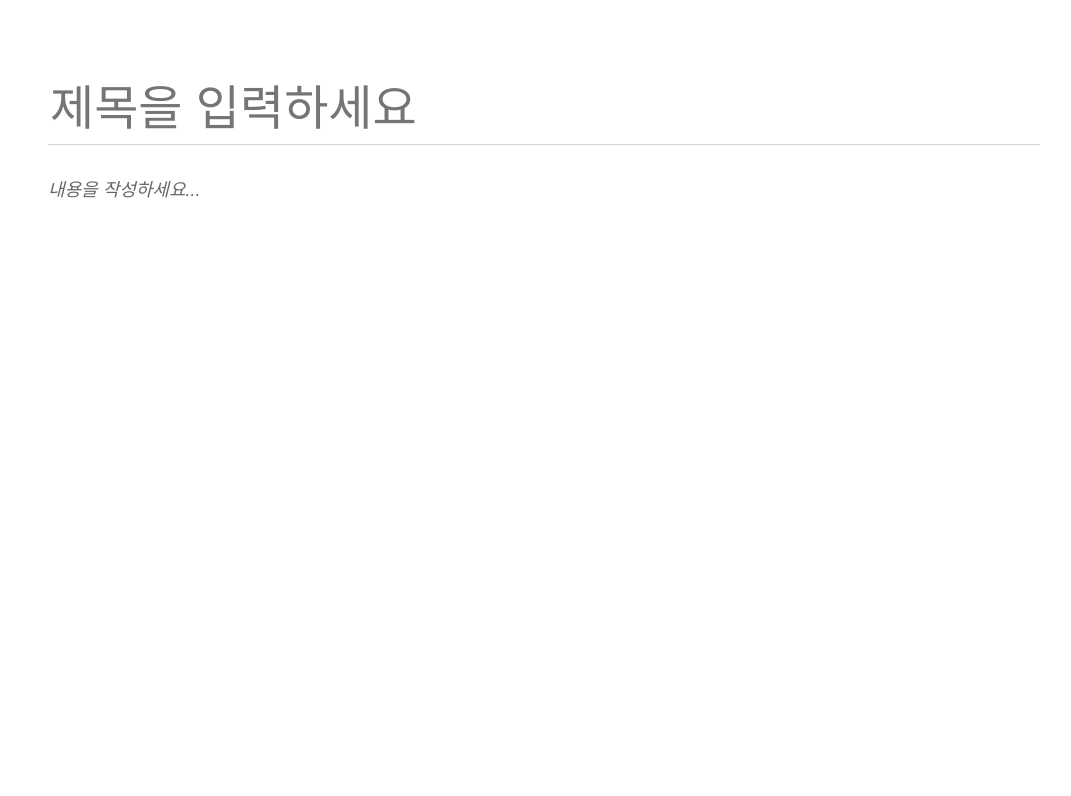
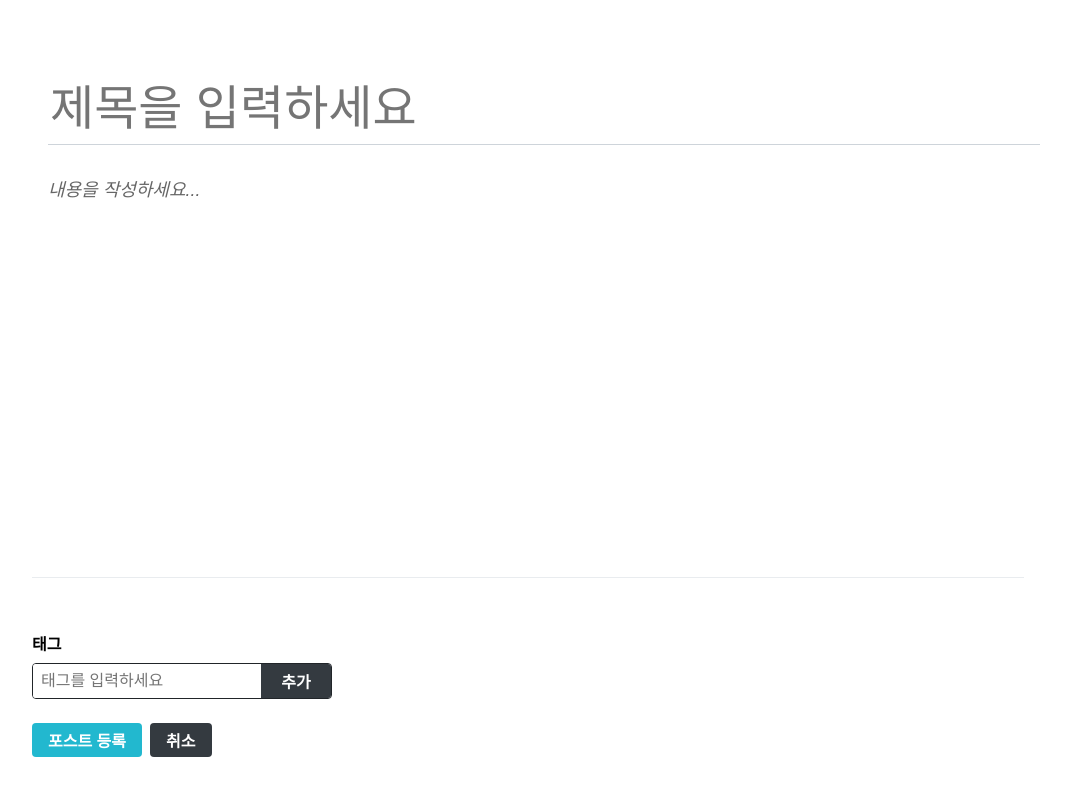
Before and after one commit to dtc03003/blog, a React (Create React App) app in the folder blog-frontend/: page /write in a window 1280 px wide. Shown: the top 796 px of the page, without its empty margins (112-1183 px from the left). Built offline with nearby package versions, Linux system fonts and the light colour scheme.

Commit message:
editorcontainer 만들기

```diff
--- a/blog-frontend/src/components/write/Editor.js
+++ b/blog-frontend/src/components/write/Editor.js
@@ -32,7 +32,7 @@
     }
 `;
 
-const Editor = () => {
+const Editor = ({ title, body, onChangeField }) => {
     const quillElement = useRef(null); // Quill을 적용할 DivElement를 설정
     const quillInstance = useRef(null); // Quill 인스턴스를 설정
 
@@ -51,11 +51,28 @@
                 ],
             },
         });
-    }, []);
+
+        // quill에 text-change 이벤트 핸들러 등록
+        // 참고: https://quilljs.com/docs/api/#events
+        const quill = quillInstance.current;
+        quill.on('text-change', (delta, oldDelta, source) => {
+            if (source === 'user') {
+                onChangeField({ key: 'body', value: quill.root.innerHTML });
+            }
+        });
+    }, [onChangeField]);
+
+    const onChangeTitle = (e) => {
+        onChangeField({ key: 'title', value: e.target.value });
+    };
 
     return (
         <EditorBlock>
-            <TitleInput placeholder="제목을 입력하세요" />
+            <TitleInput
+                placeholder="제목을 입력하세요"
+                onChange={onChangeTitle}
+                value={title}
+            />
             <QuillWrapper>
                 <div ref={quillElement} />
             </QuillWrapper>
--- /dev/null
+++ b/blog-frontend/src/components/write/TagBox.js
@@ -0,0 +1,125 @@
+import React, { useState, useCallback } from 'react';
+import styled from 'styled-components';
+import palette from '../../lib/styles/palette';
+
+const TagBoxBlock = styled.div`
+    width: 100%;
+    border-top: 1px solid ${palette.gray[2]};
+    padding-top: 2rem;
+
+    h4 {
+        color: ${palette.gray[8]}
+        margin-top: 0;
+        margin-bottom: 0.5rem;
+    }
+`;
+
+const TagForm = styled.form`
+    border-radius: 4px;
+    overflow: hidden;
+    display: flex;
+    width: 300px;
+    border: 1px solid ${palette.gray[9]}; /* 스타일 초기화 */
+    input,
+    button {
+        width: 70px;
+        outline: none;
+        border: none;
+        font-size: 1rem;
+    }
+
+    input {
+        padding: 0.5rem;
+        flex: 1;
+    }
+    button {
+        cursor: pointer;
+        padding-right: 1rem;
+        padding-left: 1rem;
+        border: none;
+        background: ${palette.gray[8]};
+        color: white;
+        font-weight: bold;
+        &:hover {
+            background: ${palette.gray[6]};
+        }
+    }
+`;
+
+const Tag = styled.div`
+    margin-right: 0.5rem;
+    color: ${palette.gray[6]};
+    cursor: pointer;
+    &:hover {
+        opacity: 0.5;
+    }
+`;
+
+const TagListBlock = styled.div`
+    display: flex;
+    margin-top: 0.5rem;
+`;
+
+// React.memo를 사용하여 tag 값이 바뀔 때만 리렌더링되도록 처리
+const TagItem = React.memo(({ tag, onRemove }) => (
+    <Tag onClick={() => onRemove(tag)}>#{tag}</Tag>
+));
+
+// React.memo를 사용하여 tags 값이 바뀔 때만 리렌더링되도록 처리
+const TagList = React.memo(({ tags, onRemove }) => (
+    <TagListBlock>
+        {tags.map((tag) => (
+            <TagItem key={tag} tag={tag} onRemove={onRemove} />
+        ))}
+    </TagListBlock>
+));
+
+const TagBox = () => {
+    const [input, setInput] = useState('');
+    const [localTags, setLocalTags] = useState([]);
+
+    const insertTag = useCallback(
+        (tag) => {
+            if (!tag) return; // 공백이라면 추가하지 않음
+            if (localTags.includes(tag)) return; // 이미 존재한다면 추가하지 않음
+            setLocalTags([...localTags, tag]);
+        },
+        [localTags],
+    );
+
+    const onRemove = useCallback(
+        (tag) => {
+            setLocalTags(localTags.filter((t) => t !== tag));
+        },
+        [localTags],
+    );
+
+    const onChange = useCallback((e) => {
+        setInput(e.target.value);
+    }, []);
+
+    const onSubmit = useCallback(
+        (e) => {
+            e.preventDefault();
+            insertTag(input.trim()); // 앞뒤 공백을 없앤 후 등록
+            setInput(''); // input 초기화
+        },
+        [input, insertTag],
+    );
+    return (
+        <TagBoxBlock>
+            <h4>태그</h4>
+            <TagForm onSubmit={onSubmit}>
+                <input
+                    placeholder="태그를 입력하세요"
+                    value={input}
+                    onChange={onChange}
+                />
+                <button type="submit">추가</button>
+            </TagForm>
+            <TagList tags={localTags} onRemove={onRemove} />
+        </TagBoxBlock>
+    );
+};
+
+export default TagBox;
--- /dev/null
+++ b/blog-frontend/src/components/write/WriteActionButtons.js
@@ -0,0 +1,32 @@
+import React from 'react';
+import styled from 'styled-components';
+import Button from '../common/Button';
+
+const WriteActionButtonsBlock = styled.div`
+    margin-top: 1rem;
+    margin-bottom: 3rem;
+    button + button {
+        margin-left: 0.5rem;
+    }
+`;
+
+/* TagBox에서 사용하는 버튼과 일치하는 높이로 설정한 후 서로 간의 여백 지정 */
+const StyledButton = styled(Button)`
+    height: 2.125rem;
+    & + & {
+        margin-left: 0.5rem;
+    }
+`;
+
+const WriteActionButtons = ({ onCancel, onPublish }) => {
+    return (
+        <WriteActionButtonsBlock>
+            <StyledButton cyan onClick={onPublish}>
+                포스트 등록
+            </StyledButton>
+            <StyledButton onClick={onCancel}>취소</StyledButton>
+        </WriteActionButtonsBlock>
+    );
+};
+
+export default WriteActionButtons;
--- /dev/null
+++ b/blog-frontend/src/containers/write/EditorContainer.js
@@ -0,0 +1,25 @@
+import React, { useEffect, useCallback } from 'react';
+import Editor from '../../components/write/Editor';
+import { useSelector, useDispatch } from 'react-redux';
+import { changeField, initialize } from '../../modules/write';
+
+const EditorContainer = () => {
+    const dispatch = useDispatch();
+    const { title, body } = useSelector(({ write }) => ({
+        title: write.title,
+        body: write.body,
+    }));
+    const onChangeField = useCallback(
+        (payload) => dispatch(changeField(payload)),
+        [dispatch],
+    );
+    // 언마운트될 때 초기화
+    useEffect(() => {
+        return () => {
+            dispatch(initialize());
+        };
+    }, [dispatch]);
+    return <Editor onChangeField={onChangeField} title={title} body={body} />;
+};
+
+export default EditorContainer;
--- a/blog-frontend/src/modules/index.js
+++ b/blog-frontend/src/modules/index.js
@@ -3,11 +3,13 @@
 import auth, { authSaga } from './auth';
 import loading from './loading';
 import user, { userSaga } from './user';
+import write from './write';
 
 const rootReducer = combineReducers({
     auth,
     loading,
     user,
+    write,
 });
 
 export function* rootSaga() {
--- /dev/null
+++ b/blog-frontend/src/modules/write.js
@@ -0,0 +1,29 @@
+import { createAction, handleActions } from 'redux-actions';
+
+const INITIALIZE = 'write/INITIALIZE'; // 모든 내용 초기화
+const CHANGE_FIELD = 'write/CHANGE_FIELD'; // 특정 key 값 바꾸기
+
+export const initialize = createAction(INITIALIZE);
+export const changeField = createAction(CHANGE_FIELD, ({ key, value }) => ({
+    key,
+    value,
+}));
+
+const initialState = {
+    title: '',
+    body: '',
+    tags: [],
+};
+
+const write = handleActions(
+    {
+        [INITIALIZE]: (state) => initialState, // initialState를 넣으면 초기 상태로 바뀜
+        [CHANGE_FIELD]: (state, { payload: { key, value } }) => ({
+            ...state,
+            [key]: value, // 특정 key 값을 업데이트
+        }),
+    },
+    initialState,
+);
+
+export default write;
--- a/blog-frontend/src/pages/WritePage.js
+++ b/blog-frontend/src/pages/WritePage.js
@@ -1,11 +1,15 @@
 import React from 'react';
-import Editor from '../components/write/Editor';
+import TagBox from '../components/write/TagBox';
+import WriteActionButtons from '../components/write/WriteActionButtons';
 import Responsive from '../components/common/Responsive';
+import EditorContainer from '../containers/write/EditorContainer';
 
 const WritePage = () => {
     return (
         <Responsive>
-            <Editor />
+            <EditorContainer />
+            <TagBox />
+            <WriteActionButtons />
         </Responsive>
     );
 };
```
